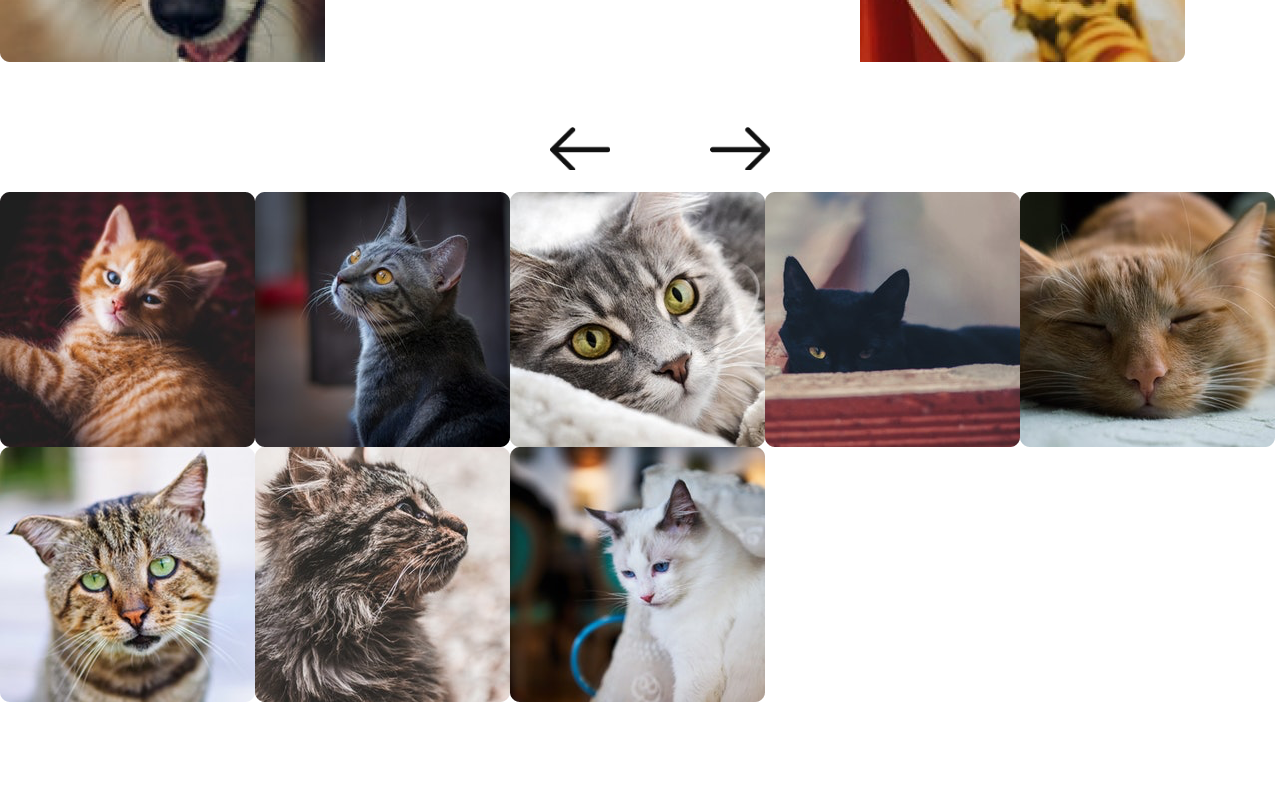
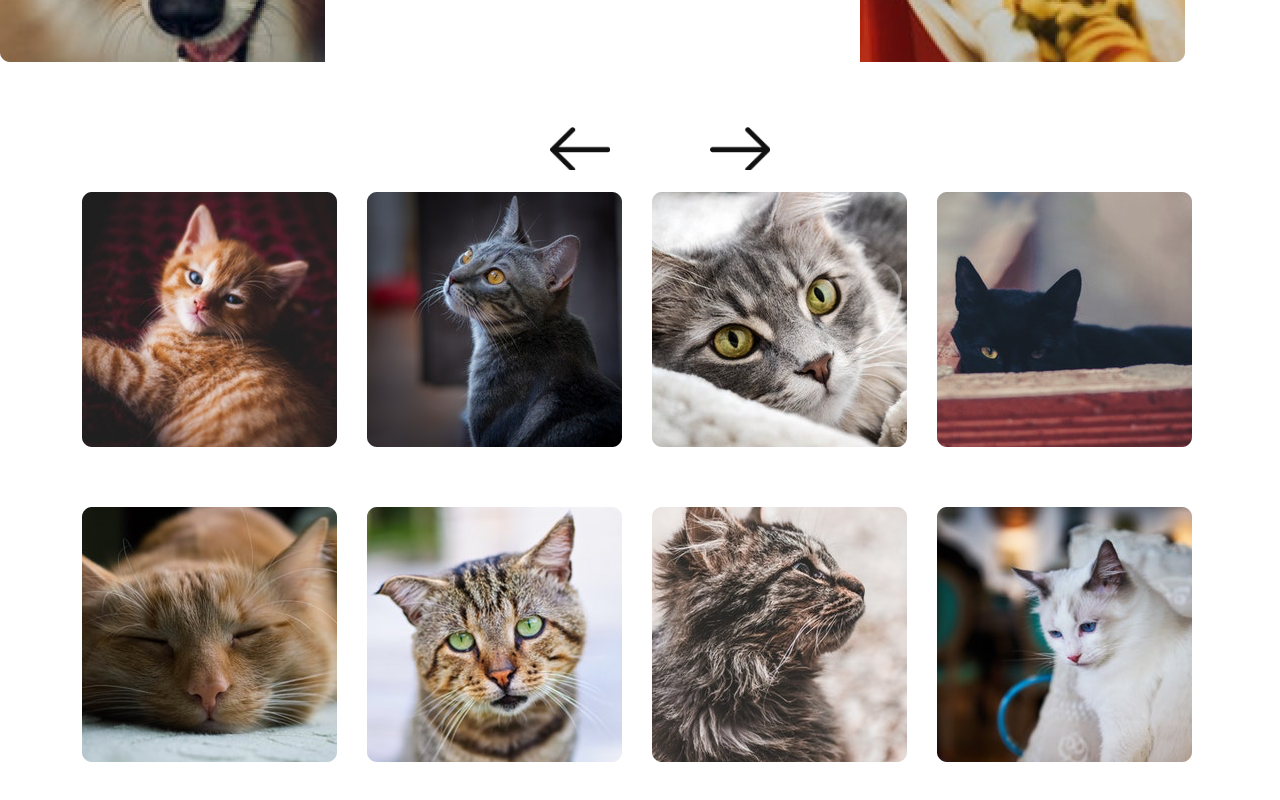
Before and after one commit to fadingbeat/react-template, a React (Create React App) app: page / in a window 1280 px wide. Shown: the part 1964-2764 px from the top of the page. Before the commit the page ends 2666 px from the top, so only its background shows below. Built offline with nearby package versions, Linux system fonts and the light colour scheme.

Commit message:
second gallery

```diff
--- a/src/App.css
+++ b/src/App.css
@@ -85,6 +85,10 @@
   height: 43px;
 }
 
+.row-cols-2 > * {
+  padding-bottom: 30px;
+}
+
 @media (prefers-reduced-motion: no-preference) {
   .App-logo {
     animation: App-logo-spin infinite 20s linear;
--- a/src/Content/content.jsx
+++ b/src/Content/content.jsx
@@ -12,7 +12,7 @@ export default function Content() {
     <div>
       <img
         src={headline_imagecontent}
-        style={{ width: "100%", "min-width": "440px" }}
+        style={{ width: "100%" }}
         alt="Cat lying by the window"
       />
 
--- a/src/Gallery/gallery.jsx
+++ b/src/Gallery/gallery.jsx
@@ -1,4 +1,7 @@
 import { Component } from "react";
+import Container from "react-bootstrap/Container";
+import Row from "react-bootstrap/Row";
+import Col from "react-bootstrap/Col";
 
 import Image from "react-bootstrap/Image";
 import Rectanglegallery from "../Assets/gallery/Rectanglegallery.png";
@@ -55,16 +58,43 @@ class Gallery extends Component {
           <Image src={Rectangle3gallery} fluid />
         </OwlCarousel>
 
-        <div>
+        <Container>
+          <Row xs={2} sm={4} md={4} xl={4} style={{ paddingBottom: "30px" }}>
+            <Col>
+              {" "}
               <Image src={img_1gallery} fluid />
+            </Col>
+            <Col>
+              {" "}
               <Image src={img_2gallery} fluid />
+            </Col>
+            <Col>
+              {" "}
               <Image src={img_3gallery} fluid />
+            </Col>
+            <Col>
               <Image src={img_4gallery} fluid />
+            </Col>
+          </Row>
+          <Row xs={2} sm={4} md={4} xl={4} style={{ paddingBottom: "30px" }}>
+            <Col>
+              {" "}
               <Image src={img_5gallery} fluid />
+            </Col>
+            <Col>
+              {" "}
               <Image src={img_6gallery} fluid />
+            </Col>
+            <Col>
+              {" "}
               <Image src={img_7gallery} fluid />
+            </Col>
+            <Col>
+              {" "}
               <Image src={img_8gallery} fluid />
-        </div>
+            </Col>
+          </Row>
+        </Container>
       </div>
     );
   }
```
Lines whose indentation alone changed are shown as unchanged.
